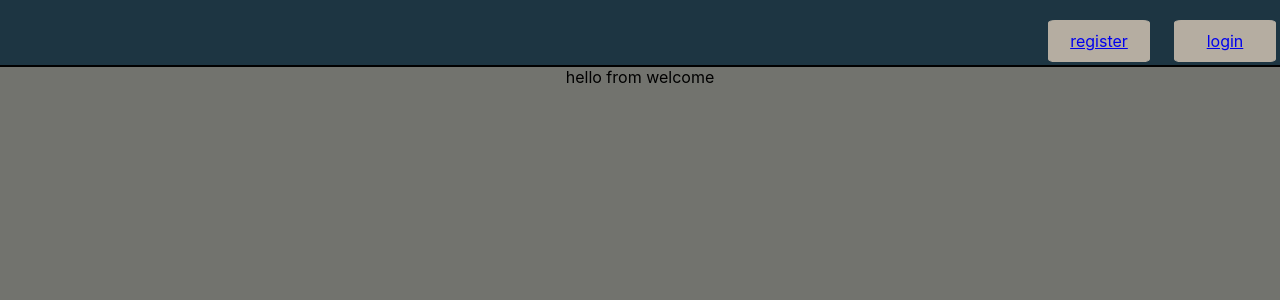
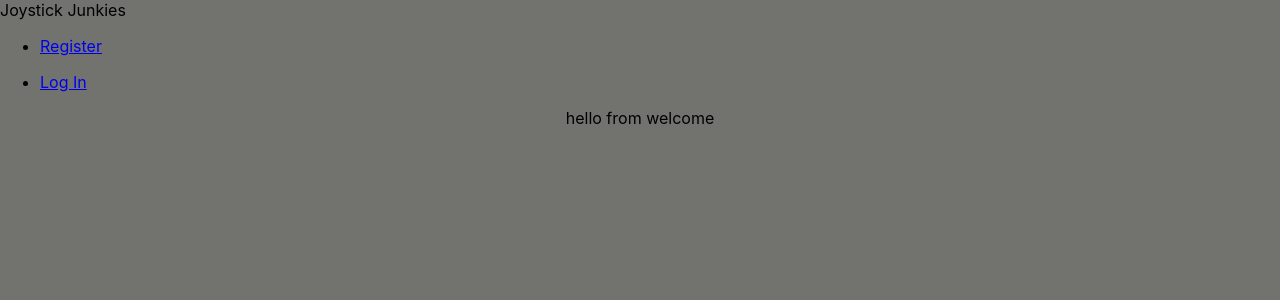
Before and after one commit to brogers-97/project3client, a React (Create React App) app: page / in a window 1280 px wide. Shown: the top 300 px of the page. Built offline with nearby package versions, Linux system fonts and the light colour scheme.

Commit message:
Implement non-dropdown navbar links

```diff
--- a/src/components/partials/Navbar.jsx
+++ b/src/components/partials/Navbar.jsx
@@ -13,7 +13,161 @@
         navigate(location)
     }
 
-    const loggedIn = (
+    const loggedInNavbarItems = (
+        <>
+            <button
+                data-collapse-toggle="navbar-dropdown"
+                type="button"
+                class="inline-flex items-center p-2 ml-3 text-sm text-gray-500 rounded-lg md:hidden hover:bg-gray-100 focus:outline-none focus:ring-2 focus:ring-gray-200 dark:text-gray-400 dark:hover:bg-gray-700 dark:focus:ring-gray-600"
+                aria-controls="navbar-dropdown"
+                aria-expanded="false"
+            >
+                <span class="sr-only">Open main menu</span>
+                <svg
+                    class="w-6 h-6"
+                    aria-hidden="true"
+                    fill="currentColor"
+                    viewBox="0 0 20 20"
+                    xmlns="http://www.w3.org/2000/svg"
+                >
+                    <path
+                        fill-rule="evenodd"
+                        d="M3 5a1 1 0 011-1h12a1 1 0 110 2H4a1 1 0 01-1-1zM3 10a1 1 0 011-1h12a1 1 0 110 2H4a1 1 0 01-1-1zM3 15a1 1 0 011-1h12a1 1 0 110 2H4a1 1 0 01-1-1z"
+                        clip-rule="evenodd"
+                    ></path>
+                </svg>
+            </button>
+            <div class="hidden w-full md:block md:w-auto" id="navbar-dropdown">
+                <ul class="flex flex-col font-medium p-4 md:p-0 mt-4 border border-gray-100 rounded-lg bg-gray-50 md:flex-row md:space-x-8 md:mt-0 md:border-0 md:bg-white dark:bg-gray-800 md:dark:bg-gray-900 dark:border-gray-700">
+                    <li>
+                        <a
+                            href="/home"
+                            class="block py-2 pl-3 pr-4 text-white bg-blue-700 rounded md:bg-transparent md:text-blue-700 md:p-0 md:dark:text-blue-500 dark:bg-blue-600 md:dark:bg-transparent"
+                            aria-current="page"
+                        >
+                            Home
+                        </a>
+                    </li>
+                    <li>
+                        <button
+                            id="dropdownNavbarLink"
+                            data-dropdown-toggle="dropdownNavbar"
+                            class="flex items-center justify-between w-full py-2 pl-3 pr-4 text-gray-900 rounded hover:bg-gray-100 md:hover:bg-transparent md:border-0 md:hover:text-blue-700 md:p-0 md:w-auto dark:text-white md:dark:hover:text-blue-500 dark:focus:text-white dark:border-gray-700 dark:hover:bg-gray-700 md:dark:hover:bg-transparent"
+                        >
+                            Make a post{' '}
+                            <svg
+                                class="w-5 h-5 ml-1"
+                                aria-hidden="true"
+                                fill="currentColor"
+                                viewBox="0 0 20 20"
+                                xmlns="http://www.w3.org/2000/svg"
+                            >
+                                <path
+                                    fill-rule="evenodd"
+                                    d="M5.293 7.293a1 1 0 011.414 0L10 10.586l3.293-3.293a1 1 0 111.414 1.414l-4 4a1 1 0 01-1.414 0l-4-4a1 1 0 010-1.414z"
+                                    clip-rule="evenodd"
+                                ></path>
+                            </svg>
+                        </button>
+                        {/* <!-- Dropdown menu --> */}
+                        <div
+                            id="dropdownNavbar"
+                            class="z-10 hidden font-normal bg-white divide-y divide-gray-100 rounded-lg shadow w-44 dark:bg-gray-700 dark:divide-gray-600"
+                        >
+                            <ul
+                                class="py-2 text-sm text-gray-700 dark:text-gray-400"
+                                aria-labelledby="dropdownLargeButton"
+                            >
+                                <li>
+                                    <a
+                                        href="#"
+                                        class="block px-4 py-2 hover:bg-gray-100 dark:hover:bg-gray-600 dark:hover:text-white"
+                                    >
+                                        Dashboard
+                                    </a>
+                                </li>
+                                <li>
+                                    <a
+                                        href="#"
+                                        class="block px-4 py-2 hover:bg-gray-100 dark:hover:bg-gray-600 dark:hover:text-white"
+                                    >
+                                        Settings
+                                    </a>
+                                </li>
+                                <li>
+                                    <a
+                                        href="#"
+                                        class="block px-4 py-2 hover:bg-gray-100 dark:hover:bg-gray-600 dark:hover:text-white"
+                                    >
+                                        Earnings
+                                    </a>
+                                </li>
+                            </ul>
+                            <div class="py-1">
+                                <a
+                                    href="#"
+                                    class="block px-4 py-2 text-sm text-gray-700 hover:bg-gray-100 dark:hover:bg-gray-600 dark:text-gray-400 dark:hover:text-white"
+                                >
+                                    Sign out
+                                </a>
+                            </div>
+                        </div>
+                    </li>
+                    <li>
+                        <a
+                            href="/search"
+                            class="block py-2 pl-3 pr-4 text-gray-900 rounded hover:bg-gray-100 md:hover:bg-transparent md:border-0 md:hover:text-blue-700 md:p-0 dark:text-white md:dark:hover:text-blue-500 dark:hover:bg-gray-700 dark:hover:text-white md:dark:hover:bg-transparent"
+                        >
+                            Search
+                        </a>
+                    </li>
+                    <li>
+                        <a
+                            href="/profile"
+                            class="block py-2 pl-3 pr-4 text-gray-900 rounded hover:bg-gray-100 md:hover:bg-transparent md:border-0 md:hover:text-blue-700 md:p-0 dark:text-white md:dark:hover:text-blue-500 dark:hover:bg-gray-700 dark:hover:text-white md:dark:hover:bg-transparent"
+                        >
+                            Profile
+                        </a>
+                    </li>
+                    <li>
+                        <a
+                            href="/"
+                            class="block py-2 pl-3 pr-4 text-gray-900 rounded hover:bg-gray-100 md:hover:bg-transparent md:border-0 md:hover:text-blue-700 md:p-0 dark:text-white md:dark:hover:text-blue-500 dark:hover:bg-gray-700 dark:hover:text-white md:dark:hover:bg-transparent"
+                        >
+                            <p onClick={handleLogout}>Log Out</p>
+                        </a>
+                    </li>
+                </ul>
+            </div>
+        </>
+    )
+
+    const loggedOutNavbarItems = (
+        <>
+            <div class="hidden w-full md:block md:w-auto" id="navbar-dropdown">
+                <ul class="flex flex-col font-medium p-4 md:p-0 mt-4 border border-gray-100 rounded-lg bg-gray-50 md:flex-row md:space-x-8 md:mt-0 md:border-0 md:bg-white dark:bg-gray-800 md:dark:bg-gray-900 dark:border-gray-700">
+                    <li>
+                        <a
+                            href="/register"
+                            class="block py-2 pl-3 pr-4 text-gray-900 rounded hover:bg-gray-100 md:hover:bg-transparent md:border-0 md:hover:text-blue-700 md:p-0 dark:text-white md:dark:hover:text-blue-500 dark:hover:bg-gray-700 dark:hover:text-white md:dark:hover:bg-transparent"
+                        >
+                            Register
+                        </a>
+                    </li>
+                    <li>
+                        <a
+                            href="/login"
+                            class="block py-2 pl-3 pr-4 text-gray-900 rounded hover:bg-gray-100 md:hover:bg-transparent md:border-0 md:hover:text-blue-700 md:p-0 dark:text-white md:dark:hover:text-blue-500 dark:hover:bg-gray-700 dark:hover:text-white md:dark:hover:bg-transparent"
+                        >
+                            <p>Log In</p>
+                        </a>
+                    </li>
+                </ul>
+            </div>
+        </>
+    )
+
+    const navbarFrame = (
         <>
             {/* if the user is logged in... */}
             {/* <nav className="nav-bar">
@@ -64,80 +218,19 @@
                 </div>
             </nav> */}
 
-<nav class="bg-white border-gray-200 dark:bg-gray-900 dark:border-gray-700">
-  <div class="max-w-screen-xl flex flex-wrap items-center justify-between mx-auto p-4">
-    <a href="#" class="flex items-center">
-        <img src="https://flowbite.com/docs/images/logo.svg" class="h-8 mr-3" alt="Flowbite Logo" />
-        <span class="self-center text-2xl font-semibold whitespace-nowrap dark:text-white">Flowbite</span>
-    </a>
-    <button data-collapse-toggle="navbar-dropdown" type="button" class="inline-flex items-center p-2 ml-3 text-sm text-gray-500 rounded-lg md:hidden hover:bg-gray-100 focus:outline-none focus:ring-2 focus:ring-gray-200 dark:text-gray-400 dark:hover:bg-gray-700 dark:focus:ring-gray-600" aria-controls="navbar-dropdown" aria-expanded="false">
-      <span class="sr-only">Open main menu</span>
-      <svg class="w-6 h-6" aria-hidden="true" fill="currentColor" viewBox="0 0 20 20" xmlns="http://www.w3.org/2000/svg"><path fill-rule="evenodd" d="M3 5a1 1 0 011-1h12a1 1 0 110 2H4a1 1 0 01-1-1zM3 10a1 1 0 011-1h12a1 1 0 110 2H4a1 1 0 01-1-1zM3 15a1 1 0 011-1h12a1 1 0 110 2H4a1 1 0 01-1-1z" clip-rule="evenodd"></path></svg>
-    </button>
-    <div class="hidden w-full md:block md:w-auto" id="navbar-dropdown">
-      <ul class="flex flex-col font-medium p-4 md:p-0 mt-4 border border-gray-100 rounded-lg bg-gray-50 md:flex-row md:space-x-8 md:mt-0 md:border-0 md:bg-white dark:bg-gray-800 md:dark:bg-gray-900 dark:border-gray-700">
-        <li>
-          <a href="#" class="block py-2 pl-3 pr-4 text-white bg-blue-700 rounded md:bg-transparent md:text-blue-700 md:p-0 md:dark:text-blue-500 dark:bg-blue-600 md:dark:bg-transparent" aria-current="page">Home</a>
-        </li>
-        <li>
-            <button id="dropdownNavbarLink" data-dropdown-toggle="dropdownNavbar" class="flex items-center justify-between w-full py-2 pl-3 pr-4 text-gray-900 rounded hover:bg-gray-100 md:hover:bg-transparent md:border-0 md:hover:text-blue-700 md:p-0 md:w-auto dark:text-white md:dark:hover:text-blue-500 dark:focus:text-white dark:border-gray-700 dark:hover:bg-gray-700 md:dark:hover:bg-transparent">Dropdown <svg class="w-5 h-5 ml-1" aria-hidden="true" fill="currentColor" viewBox="0 0 20 20" xmlns="http://www.w3.org/2000/svg"><path fill-rule="evenodd" d="M5.293 7.293a1 1 0 011.414 0L10 10.586l3.293-3.293a1 1 0 111.414 1.414l-4 4a1 1 0 01-1.414 0l-4-4a1 1 0 010-1.414z" clip-rule="evenodd"></path></svg></button>
-            {/* <!-- Dropdown menu --> */}
-            <div id="dropdownNavbar" class="z-10 hidden font-normal bg-white divide-y divide-gray-100 rounded-lg shadow w-44 dark:bg-gray-700 dark:divide-gray-600">
-                <ul class="py-2 text-sm text-gray-700 dark:text-gray-400" aria-labelledby="dropdownLargeButton">
-                  <li>
-                    <a href="#" class="block px-4 py-2 hover:bg-gray-100 dark:hover:bg-gray-600 dark:hover:text-white">Dashboard</a>
-                  </li>
-                  <li>
-                    <a href="#" class="block px-4 py-2 hover:bg-gray-100 dark:hover:bg-gray-600 dark:hover:text-white">Settings</a>
-                  </li>
-                  <li>
-                    <a href="#" class="block px-4 py-2 hover:bg-gray-100 dark:hover:bg-gray-600 dark:hover:text-white">Earnings</a>
-                  </li>
-                </ul>
-                <div class="py-1">
-                  <a href="#" class="block px-4 py-2 text-sm text-gray-700 hover:bg-gray-100 dark:hover:bg-gray-600 dark:text-gray-400 dark:hover:text-white">Sign out</a>
-                </div>
-            </div>
-        </li>
-        <li>
-          <a href="#" class="block py-2 pl-3 pr-4 text-gray-900 rounded hover:bg-gray-100 md:hover:bg-transparent md:border-0 md:hover:text-blue-700 md:p-0 dark:text-white md:dark:hover:text-blue-500 dark:hover:bg-gray-700 dark:hover:text-white md:dark:hover:bg-transparent">Services</a>
-        </li>
-        <li>
-          <a href="#" class="block py-2 pl-3 pr-4 text-gray-900 rounded hover:bg-gray-100 md:hover:bg-transparent md:border-0 md:hover:text-blue-700 md:p-0 dark:text-white md:dark:hover:text-blue-500 dark:hover:bg-gray-700 dark:hover:text-white md:dark:hover:bg-transparent">Pricing</a>
-        </li>
-        <li>
-          <a href="#" class="block py-2 pl-3 pr-4 text-gray-900 rounded hover:bg-gray-100 md:hover:bg-transparent md:border-0 md:hover:text-blue-700 md:p-0 dark:text-white md:dark:hover:text-blue-500 dark:hover:bg-gray-700 dark:hover:text-white md:dark:hover:bg-transparent">Contact</a>
-        </li>
-      </ul>
-    </div>
-  </div>
-</nav>
-
-        </>
-    )
-
-    const loggedOut = (
-        <>
-            {/* if the user is not logged in... */}
-            <nav className="nav-bar-logged-out">
-                <div className="nav-right">
-                    <div className="btn">
-                        <Link to="/register">
-                            <p>register</p>
-                        </Link>
+            <nav class="bg-white border-gray-200 dark:bg-gray-900 dark:border-gray-700">
+                <div class="max-w-screen-xl flex flex-wrap items-center justify-between mx-auto p-4">
+                    <div class="flex items-center">
+                        <span class="self-center text-2xl font-semibold whitespace-nowrap dark:text-white">
+                            Joystick Junkies
+                        </span>
                     </div>
 
-                    <div className="btn">
-                        <Link to="/login">
-                            <p>login</p>
-                        </Link>
-                    </div>
+                    {currentUser ? loggedInNavbarItems : loggedOutNavbarItems}
                 </div>
             </nav>
         </>
     )
 
-    const border = { 'border-bottom': '2px solid black' }
-
-    return <div>{currentUser ? loggedIn : loggedOut}</div>
+    return <div>{navbarFrame}</div>
 }
```
